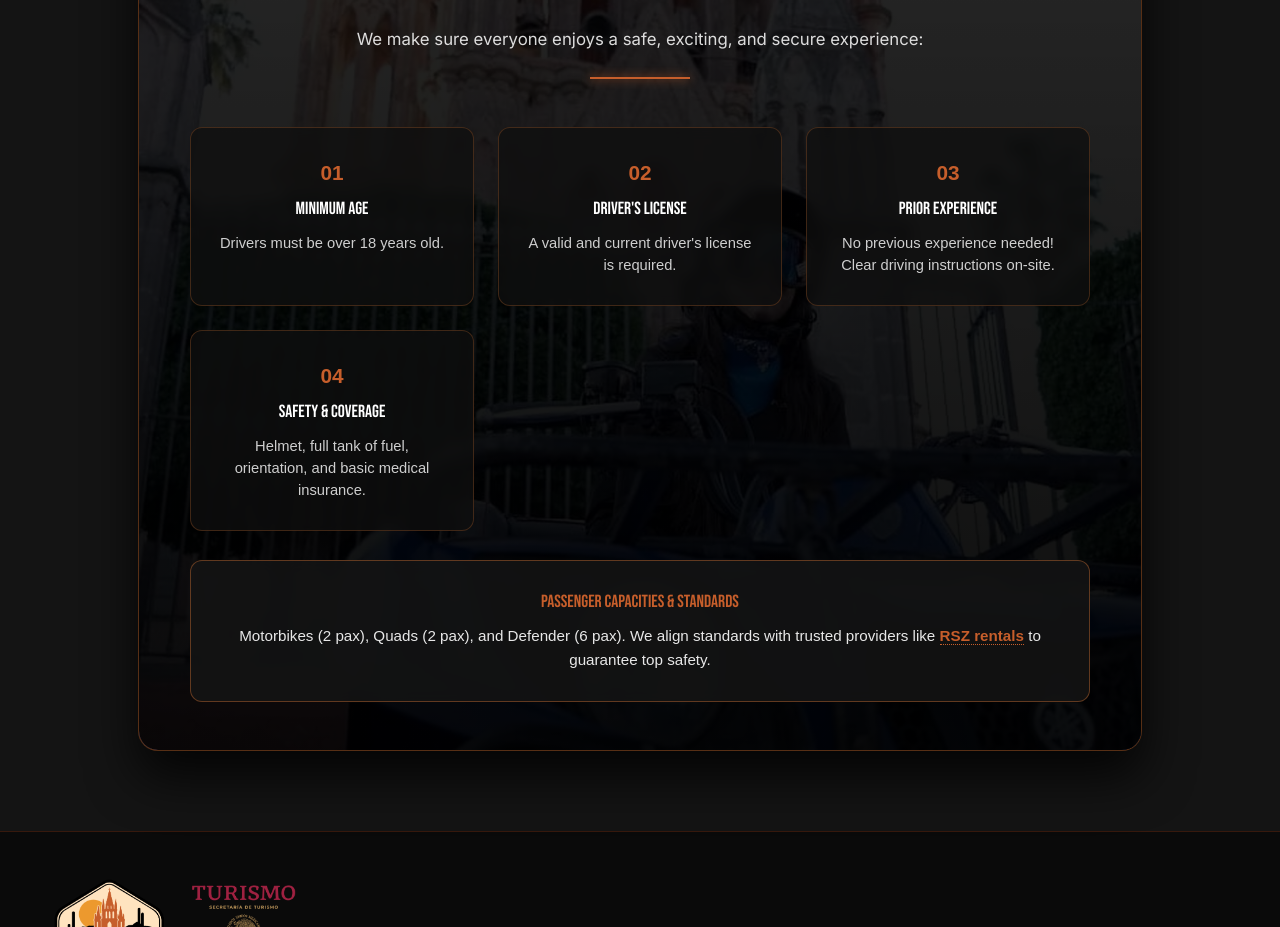
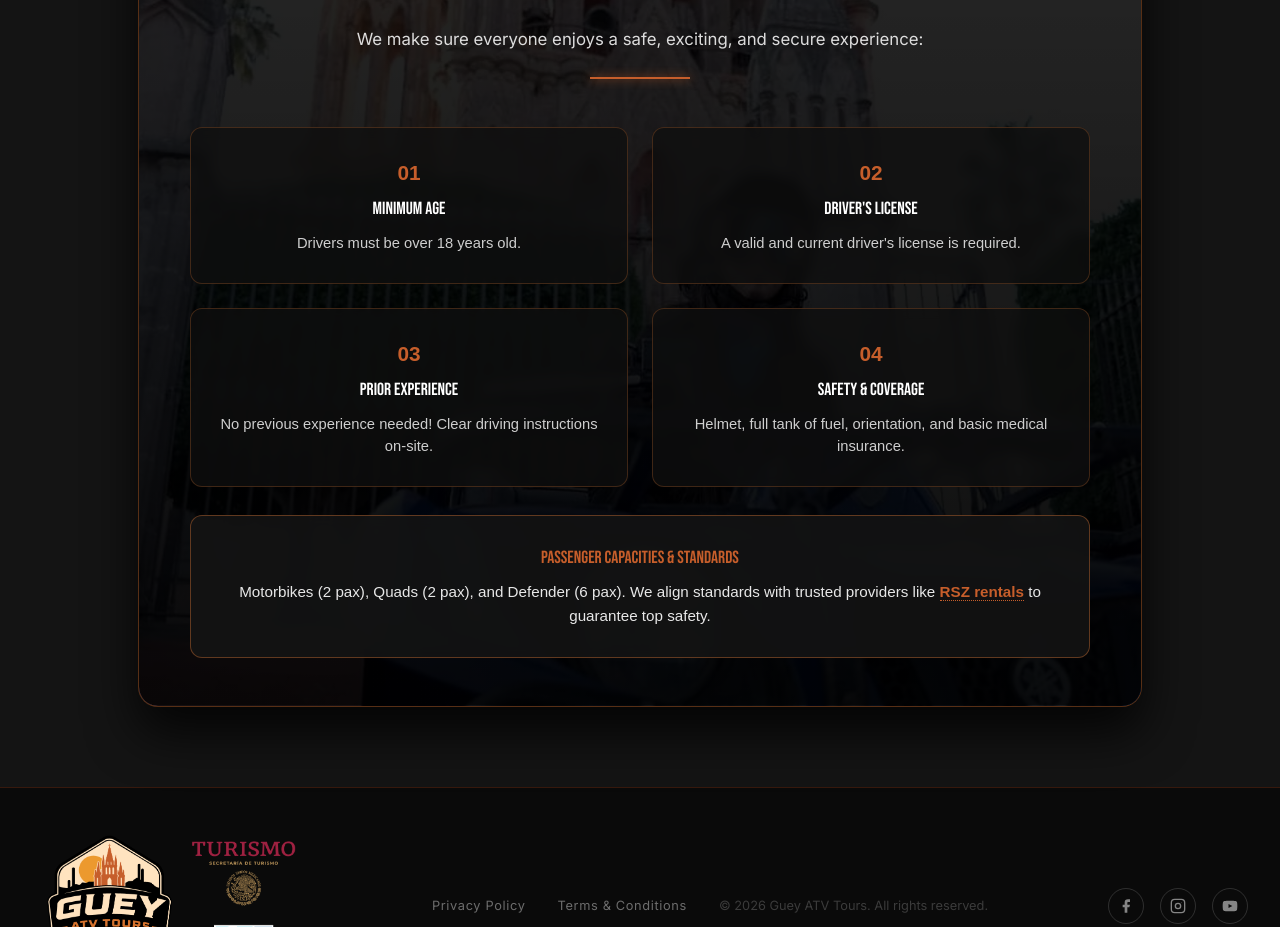
Before and after one commit to DraftStudiomx/Guey-tours-SEO, a Next.js app: page /atv-rentals in a window 1280 px wide. Shown: the part 3320-4247 px from the top of the page. Built offline with nearby package versions, Linux system fonts and the light colour scheme; a web font is replaced by a local one.

Commit message:
Update AtvRentalsContent.tsx

```diff
--- a/app/atv-rentals/AtvRentalsContent.tsx
+++ b/app/atv-rentals/AtvRentalsContent.tsx
@@ -1186,7 +1186,7 @@ export default function AtvRentalsContent() {
 {/* --- FIN DE LA QUINTA SECCIÓN --- */}
 
 
-          {/* --- SEXTA SECCIÓN: Who Can Rent an ATV? (Grid 2x2 y Contenido Centrado) --- */}
+          {/* --- SEXTA SECCIÓN: Who Can Rent an ATV? (Grid Forzado 2x2) --- */}
 <div style={{ marginTop: '7rem', width: '100%', padding: '0 1rem' }}>
 
   <div style={{
@@ -1250,10 +1250,10 @@ export default function AtvRentalsContent() {
         }} />
       </div>
 
-      {/* Grid de Requisitos en formato 2x2 */}
+      {/* Grid de Requisitos forzado a 2 columnas */}
       <div style={{
         display: 'grid',
-        gridTemplateColumns: 'repeat(auto-fit, minmax(280px, 1fr))',
+        gridTemplateColumns: 'repeat(2, 1fr)',
         gap: '1.5rem',
         maxWidth: '900px',
         margin: '0 auto'
```
